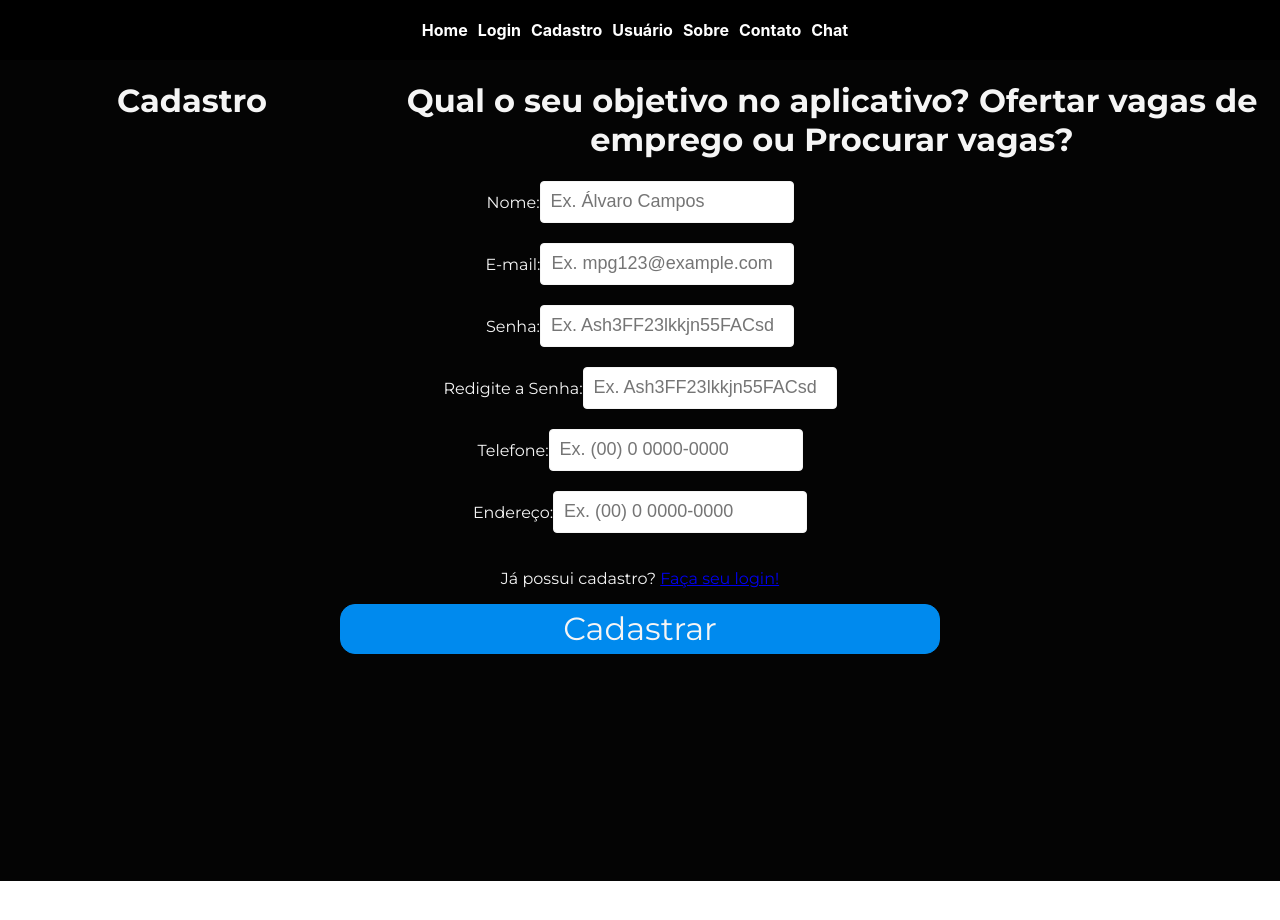
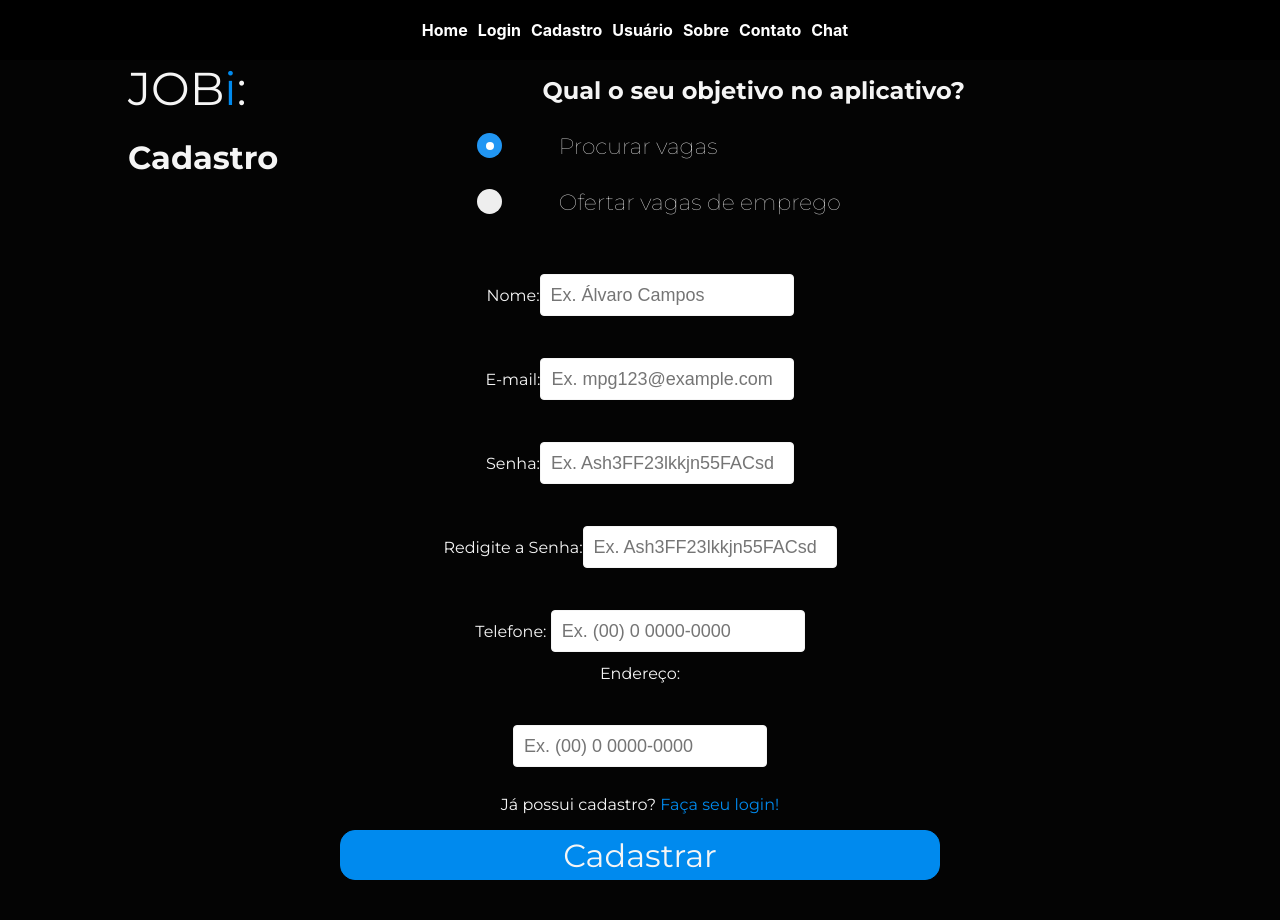
Before and after one commit to ES2-UFPI/JOBi, a React (Create React App) app in the folder frontend/: page /cadastro in a window 1280 px wide. Shown: the top 920 px of the page. Before the commit the page ends 881 px from the top, so only its background shows below. Built offline with nearby package versions, Linux system fonts and the light colour scheme.

Commit message:
Estilizando página de cadastro #10

```diff
--- a/frontend/src/pages/Cadastro/Cadastro.css
+++ b/frontend/src/pages/Cadastro/Cadastro.css
@@ -10,11 +10,10 @@
     height: 700px;
     background: #040404;
     font-family: 'Montserrat', sans-serif;
-    font-weight: 400;
 }
+
 .titulos {
     font-family: 'Montserrat', sans-serif;
-    font-weight: 100;
     display: flex;
     flex: 1;
     flex-direction: row;
@@ -22,13 +21,36 @@
     color: #f5f5f5;
 }
 
+.titulos .jobi {
+    text-align: left;
+    float: left;
+    margin-left: 10%;
+    flex-direction: row;
+    font-family: 'Montserrat', sans-serif;
+    font-size: 46px;
+    font-weight: 400;
+}
+
+.titulos .jobi span{
+    color: #008AEE;
+}
+
 .titulos .titulo1 {
     flex: .3;
+    font-size: 16px;
+    font-weight: 100;
+    text-align: left;
 }
 
 .titulos .titulo2 {
     flex: .7;
+    font-size: 12px;
+    font-weight: 100;
+    text-align: center;
+    float: right;
+    margin-left: 15%;
 }
+
 .cadastro form {
     display: flex;
     flex-direction: column;
@@ -38,19 +60,23 @@
 }
 
 .cadastro form label {
-    display: inline-table;
     flex-direction: row;
-    margin-bottom: 20px;
+    margin-bottom: 2%;
+}
 
+.cadastro form .label {
+    flex-direction: column;
+    margin-bottom: 2%;
 }
 
 .cadastro form input{
+    margin-top: 5%;
     height: 40px;
     font-size: 18px;
     border: 1px solid #f5f5f5;
     padding: 0 10px;
     border-radius: 4px;
-
+    display: inline-block;
 }
 
 .cadastro form input:focus{
@@ -66,4 +92,78 @@
     background-color: #008AEE;
     height: 50px;
     color: #f5f5f5;
+    cursor: pointer;
 }
+
+.cadastro a{
+    color: #008AEE;
+    text-decoration: none;
+}
+
+/*Estilização do botão checkbox
+
+/* Customize the label (the container) */
+.container {
+    display: flex;
+    flex-direction: row;
+    margin-top: 5%;
+    margin-bottom: 5%;
+    cursor: pointer;
+    font-size: 22px;
+  }
+
+/* Customize the text (the container) */
+
+  .container .text{
+    margin-left: 10%;
+  }
+
+  /* Hide the browser's default radio button */
+  .container input {
+    opacity: 0;
+    cursor: pointer;
+    height: 0;
+    width: 0;
+  }
+
+  /* Create a custom radio button */
+  .checkmark {
+    top: 0;
+    left: 0;
+    height: 25px;
+    width: 25px;
+    background-color: #eee;
+    border-radius: 50%;
+  }
+
+  /* On mouse-over, add a grey background color */
+  .container:hover input ~ .checkmark {
+    background-color: #ccc;
+  }
+
+  /* When the radio button is checked, add a blue background */
+  .container input:checked ~ .checkmark {
+    background-color: #2196F3;
+  }
+
+  /* Create the indicator (the dot/circle - hidden when not checked) */
+  .checkmark:after {
+    content: "";
+    position: relative;
+    display: none;
+  }
+
+  /* Show the indicator (dot/circle) when checked */
+  .container input:checked ~ .checkmark:after {
+    display: block;
+  }
+
+  /* Style the indicator (dot/circle) */
+  .container .checkmark:after {
+    top: 9px;
+    left: 9px;
+    width: 8px;
+    height: 8px;
+    border-radius: 50%;
+    background: white;
+  }
--- a/frontend/src/pages/Cadastro/index.js
+++ b/frontend/src/pages/Cadastro/index.js
@@ -4,38 +4,38 @@ import axios from '../../services/axios';
 import { Link, useHistory } from 'react-router-dom';
 
 function Cadastro() {
-    const [ nome, setNome ] = useState('');
-    const [ senha, setSenha ] = useState('');
-    const [ rsenha, setRSenha ] = useState('');
-    const [ email, setEmail ] = useState('');
-    const [ telefone, setTelefone ] = useState('');
-    const [ endereco, setEndereco ] = useState('');
+    const [nome, setNome] = useState('');
+    const [senha, setSenha] = useState('');
+    const [rsenha, setRSenha] = useState('');
+    const [email, setEmail] = useState('');
+    const [telefone, setTelefone] = useState('');
+    const [endereco, setEndereco] = useState('');
     //const [ descricao, setDescricao ] = useState('');
     //const [ status, setStatus ] = useState('');
     //const [ img_perfil, setImg_perfil ] = useState('');
     const history = useHistory();
 
-    function handleNomeChange (event) {
+    function handleNomeChange(event) {
         setNome(event.target.value);
     }
 
-    function handleEmailChange (event) {
+    function handleEmailChange(event) {
         setEmail(event.target.value);
     }
 
-    function handleSenhaChange (event) {
+    function handleSenhaChange(event) {
         setSenha(event.target.value);
     }
 
-    function handleRSenhaChange (event) {
+    function handleRSenhaChange(event) {
         setRSenha(event.target.value);
     }
 
-    function handleTelefoneChange (event) {
+    function handleTelefoneChange(event) {
         setTelefone(event.target.value);
     }
 
-    function handleEnderecoChange (event) {
+    function handleEnderecoChange(event) {
         setEndereco(event.target.value);
     }
 
@@ -84,14 +84,31 @@ function Cadastro() {
     return (
         <div className="pagina2">
             <div className="titulos">
+                <div className="jobi">JOB<span>i</span>:
                     <div className='titulo1'>
                         <h1>Cadastro</h1>
                     </div>
+                </div>
+
                 <div className='titulo2'>
-                    <h1>Qual o seu objetivo no aplicativo? Ofertar vagas de emprego ou Procurar vagas?</h1>
+                    <h1>Qual o seu objetivo no aplicativo?</h1>
+
+                    <label className="container">
+                        <input type="checkbox" checked="checked" />
+                        <span class="checkmark"></span>
+                        <span className="text">Procurar vagas</span>
+                    </label>
+
+                    <label className="container">
+                        <input type="checkbox" />
+                        <span class="checkmark"></span>
+                        <span className="text">Ofertar vagas de emprego</span>
+                    </label>
+
                 </div>
 
             </div>
+
 
             <div className="cadastro">
                 <form onSubmit={handleSubmit}>
@@ -133,7 +150,7 @@ function Cadastro() {
                         />
                     </label>
                     <label htmlFor="telefone">
-                        Telefone:
+                        <span className="label"> Telefone: </span>
                         <input
                             type="text"
                             value={telefone}
@@ -141,8 +158,9 @@ function Cadastro() {
                             placeholder="Ex. (00) 0 0000-0000"
                         />
                     </label>
+
+                    <span className="label"> Endereço: </span>
                     <label htmlFor="endereço">
-                        Endereço:
                         <input
                             type="text"
                             value={endereco}
--- a/frontend/src/pages/Login/Login.css
+++ b/frontend/src/pages/Login/Login.css
@@ -14,7 +14,7 @@
 
 .informe h1 {
     text-align: left;
-    padding-left: 10%;
+    margin-left: 10%;
     color: #040404;
     font-family: 'Montserrat', sans-serif;
     font-size: 46px;
@@ -26,8 +26,7 @@
 }
 
 .informe h2{
-    margin-top: 40px;
-    padding-left: 10%;
+    margin-left: 10%;
     color: #040404;
     font-family: 'Montserrat', sans-serif;
     font-size: 18px;
--- /dev/null
+++ b/frontend/src/pages/Prestador/Prestador.css
@@ -0,0 +1,39 @@
+.nav-prestador {
+    display: flex;
+    flex-direction: column;
+    color: #f5f5f5;
+    width: 30%;
+    height: 100%;
+    background: #f5f5f5;
+    font-family: 'Montserrat', sans-serif;
+    text-align: left;
+}
+
+.nav-prestador .users{
+    color: black;
+}
+
+.nav-prestador h1{
+    display: flex;
+    flex-direction: column;
+    color: black;
+    font-family: 'Montserrat', sans-serif;
+    font-weight: 400;
+    text-align: center;
+}
+
+.nav-prestador button{
+    font-family: 'Montserrat', sans-serif;
+    font-size: 24px;
+    border-radius: 15px;
+    border: 1px solid #008AEE;
+    background-color: #008AEE;
+    height: 50px;
+    color: #f5f5f5;
+    cursor: pointer;
+    width: 100%;
+}
+
+.nav-prestador button:hover{
+    background-color: #008beee0;
+}
--- /dev/null
+++ b/frontend/src/pages/Prestador/index.js
@@ -0,0 +1,54 @@
+import { Link } from 'react-router-dom';
+import { useState, useEffect } from "react";
+import axios from '../../services/axios';
+import './Prestador.css';
+
+function Prestador() {
+    const [ users, setUsers ] = useState([]);
+
+    useEffect(()=>{
+        async function getPrestadores (){
+            const response = await axios.get('/prestador/select')
+
+            console.log(response.data);
+
+            setUsers(response.data);
+            console.log(users);
+
+            let obj = {
+                id: response.data.id,
+                estrelas: response.data.estrelas
+            }
+
+            localStorage.setItem('userDataChat', JSON.stringify(obj));
+
+        }
+
+        getPrestadores();
+    }, []);
+
+    return (
+      <div className="nav-prestador">
+        <h1>Prestador</h1>
+
+        <h1>Lista de Usuários</h1>
+            <ul className="users">
+
+                {users.map(user => (
+                <li key={String(user.id)}>
+                    <h2>
+                        <strong>Estrelas: </strong>
+                        {user.estrelas}
+
+                        <Link to={`chat_temp?id=${user.id}`}>
+                            <button>Chat</button>
+                        </Link>
+                    </h2>
+                </li>
+                ))}
+            </ul>
+      </div>
+    );
+  }
+
+  export default Prestador;
--- a/frontend/src/routes/index.js
+++ b/frontend/src/routes/index.js
@@ -3,6 +3,7 @@ import { Switch } from 'react-router-dom';
 import MyRoute from './MyRoute';
 import Login from '../pages/Login';
 import Cadastro from '../pages/Cadastro';
+import Prestador from '../pages/Prestador';
 import Contratante from '../pages/Contratante';
 import User from '../pages/User';
 import Chat_temp from '../pages/Chat_temp';
@@ -13,6 +14,7 @@ function Routes(){
         <Switch>
             <MyRoute exact path="/login" component={Login} />
             <MyRoute exact path="/cadastro" component={Cadastro} />
+            <MyRoute exact path="/prestador" component={Prestador} />
             <MyRoute exact path="/contratante" component={Contratante} />
             <MyRoute exact path="/chat_temp" component={Chat_temp} />
             <MyRoute exact path="/user" component={User} isClosed />
```
Lines whose indentation alone changed are shown as unchanged.
